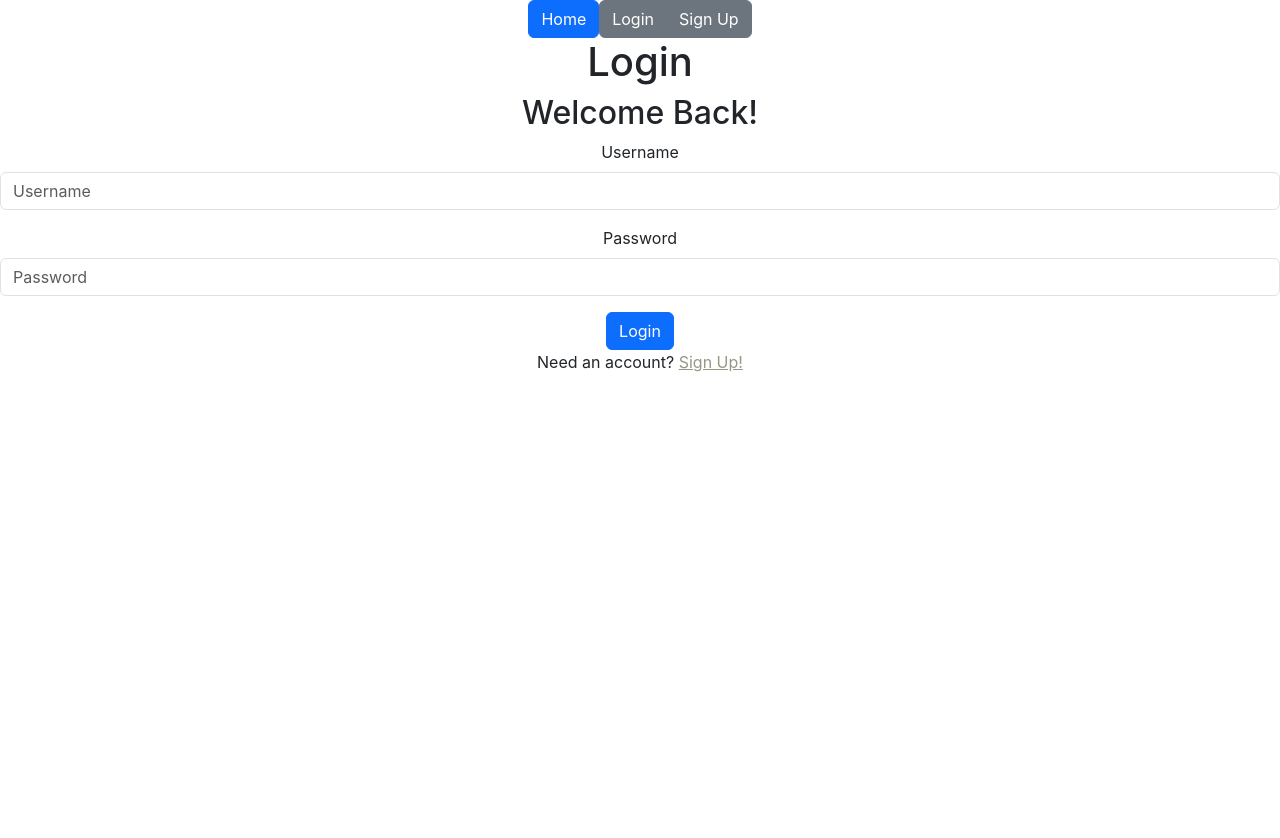
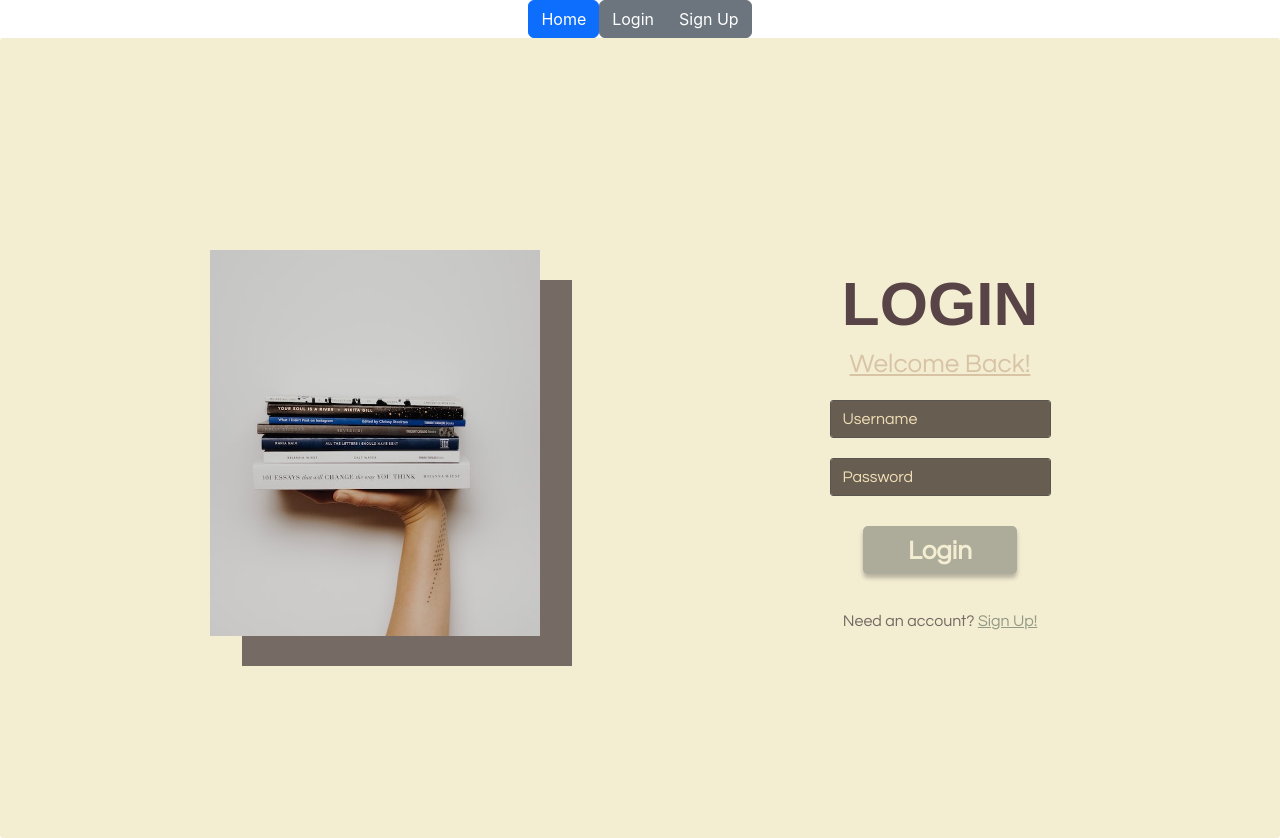
Before and after one commit to peymere/page-turner, a React (Create React App) app in the folder client/: page /login in a window 1280 px wide. Before the commit the page ends 800 px from the top, so only its background shows below. Built offline with nearby package versions, Linux system fonts and the light colour scheme; no server answers; a web font is replaced by a local one.

Commit message:
reroute to home from login/signup

```diff
--- a/client/src/components/Login.jsx
+++ b/client/src/components/Login.jsx
@@ -3,11 +3,17 @@ import Form from 'react-bootstrap/Form';
 import { useFormik } from 'formik';
 import * as Yup from 'yup';
 import { useState, useContext } from 'react';
+import { NavLink, useNavigate } from 'react-router-dom';
+import { EyeSlash } from 'react-bootstrap-icons';
+import { Eye } from 'react-bootstrap-icons';
+
+// local imports
+import styles from '../stylesheets/Login.module.css'
 import { OutletContext } from './App'
-import { NavLink } from 'react-router-dom';
 
 function Login() {
     const { setUser } = useContext(OutletContext)
+    const navigate = useNavigate()
 
 
     const loginSchema = Yup.object({
@@ -69,6 +75,7 @@ function Login() {
                         setUser(user)
                         console.log(user)
                         // navigate into site
+                        navigate('/home')
                     })
                 } else {
 
@@ -80,47 +87,72 @@ function Login() {
 
 
     return (
-        <div>
+        <div className={styles.login_container}>
+        <div className={styles.components_container}>
+            <div
+            className={styles.img_container}
+            >
+                <img className={styles.book_img} src="/src_images/login-books-in-hand.jpg" alt="stack of books in a hand"
+                style={{
+
+                }}
+                />
+            </div>
+            <div className={styles.form_signin}>
+            <div className={styles.form_header}>
             <h1>Login</h1>
             <h2>Welcome Back!</h2>
-            <Form onSubmit={formik.handleSubmit}>
-                <Form.Group className="mb-3" controlId="formBasicUsername" >
-                    <Form.Label>Username</Form.Label>
+            </div>
+
+            <Form onSubmit={formik.handleSubmit} className={styles.form_input_container}>
+                <Form.Group className="" controlId="formBasicUsername" >
                     <Form.Control
                     type="text"
                     placeholder="Username"
                     name='username'
                     value={formik.values.username}
                     onChange={formik.handleChange}
-                    onBlur={formik.handleBlur}/>
+                    onBlur={formik.handleBlur}
+                    className={`form_control input-placeholder-custom ${styles.form_control}`}
+                    />
                     {formik.touched.username && formik.errors.username && (
                     <div className="error">{formik.errors.username}</div>
                     )}
                 </Form.Group>
 
-                <Form.Group className="mb-3" controlId="formBasicPassword">
-                    <Form.Label>Password</Form.Label>
+                <Form.Group className="" controlId="formBasicPassword">
                     <Form.Control
                     type="password"
                     placeholder="Password"
                     name='password'
                     value={formik.values.password}
                     onChange={formik.handleChange}
-                    onBlur={formik.handleBlur}/>
+                    onBlur={formik.handleBlur}
+                    className={`form_control input-placeholder-custom ${styles.form_control}`}
+                    />
                     {formik.touched.password && formik.errors.password && (
                     <div className="error">{formik.errors.password}</div>
                     )}
                 </Form.Group>
-                <Button variant="primary" type="submit">
+                <div className={styles.button_container}>
+                <Button
+                variant="primary"
+                disabled={!formik.isValid}
+                className={styles.custom_btn}
+                type="submit">
                     Login
                 </Button>
+                </div>
             </Form>
+
             <p>
                 Need an account?{' '}
-                <NavLink to='/login' style={{ color: '#929984' }}>
+                <NavLink to='/signup' style={{ color: '#929984' }}>
                     Sign Up!
                 </NavLink>
             </p>
+            </div>
+        </div>
         </div>
     )
 }
--- a/client/src/components/Signup.jsx
+++ b/client/src/components/Signup.jsx
@@ -1,21 +1,23 @@
 import Button from 'react-bootstrap/Button';
 import Form from 'react-bootstrap/Form';
 import { Container, Row, Col } from 'react-bootstrap';
-import { useState } from 'react';
+import { useState, useContext } from 'react';
 import { useFormik } from 'formik';
 import * as Yup from 'yup';
-import { useOutletContext,  } from 'react-router-dom'
+import { useOutletContext, useNavigate } from 'react-router-dom'
 import { NavLink } from 'react-router-dom';
 import { EyeSlash } from 'react-bootstrap-icons';
 import { Eye } from 'react-bootstrap-icons';
 
 // local imports
 import styles from '../stylesheets/Signup.module.css'
+import { OutletContext } from './App'
 
 function Signup() {
-    const setUser = useOutletContext()
+    const { setUser } = useContext(OutletContext)
     const [type, setType] = useState('password');
     const [icon, setIcon] = useState(<Eye/>);
+    const navigate = useNavigate()
 
     const handlePwViewToggle = () => {
         setType((prevType) => (prevType === 'password' ? 'text' : 'password'));
@@ -77,6 +79,7 @@ function Signup() {
                     r.json().then(({user}) => {
                         setUser(user)
                         //navigate into site
+                        navigate('/home')
                     })
                 } else {
                     console.log('Error fetching user')
```
Also changed, not shown: client/public/src_images/login-books-in-hand.jpg (added).
